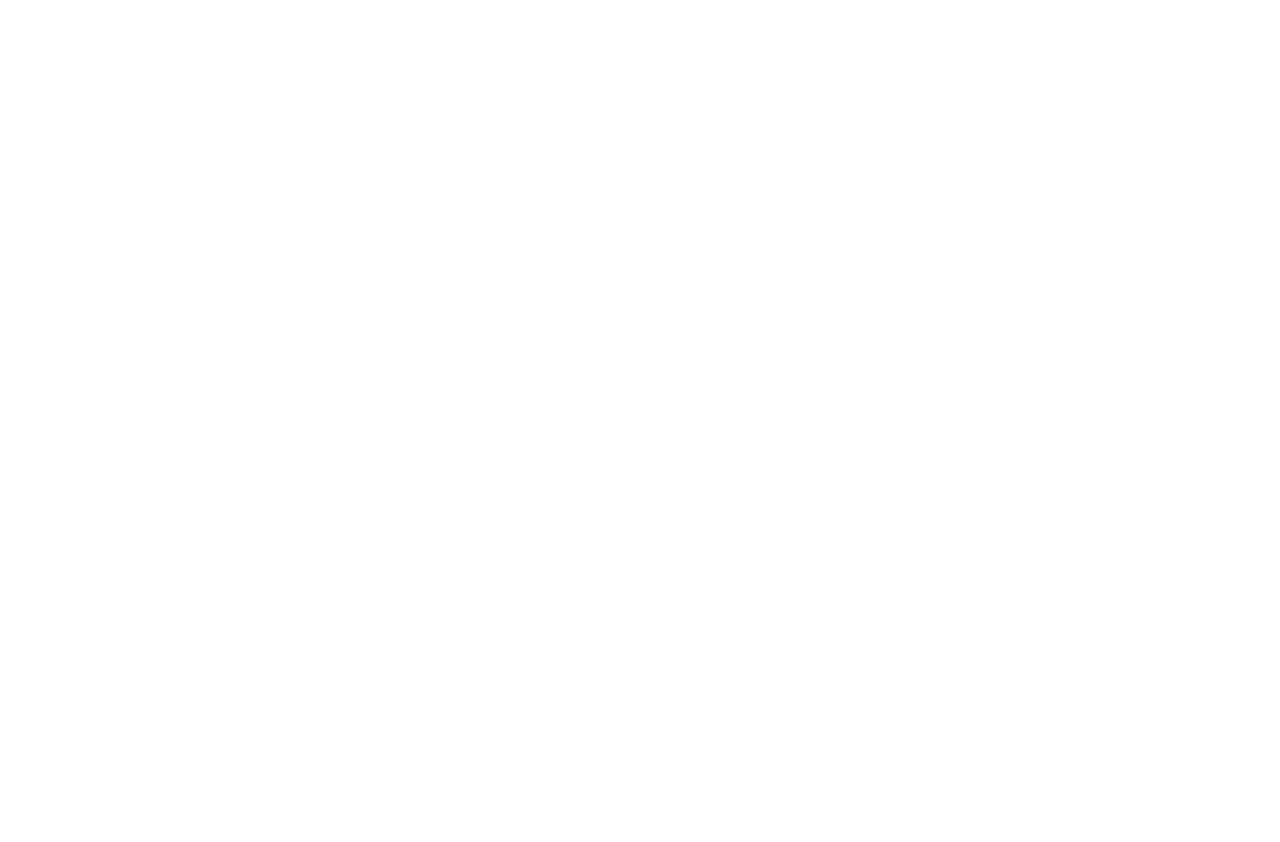
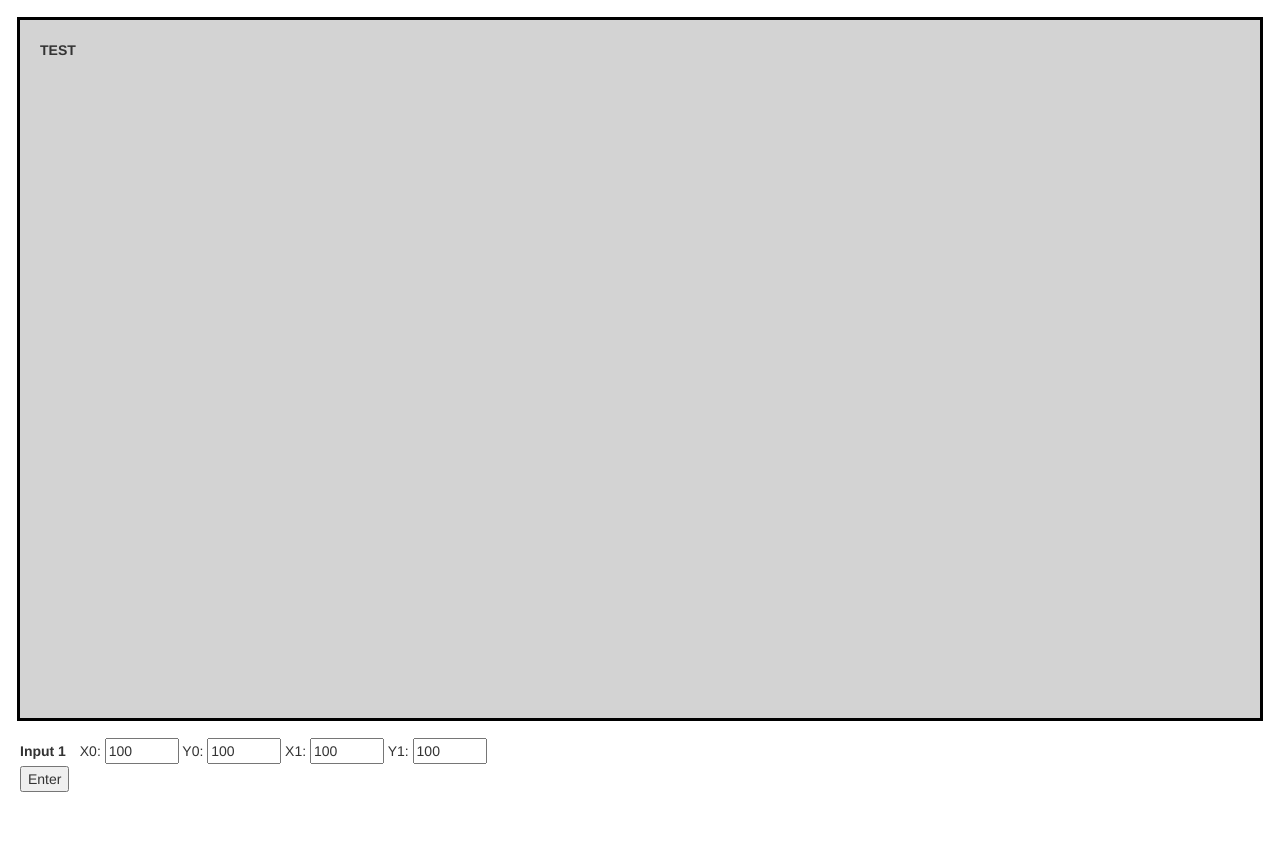
Before and after one commit to NinoD1995/MultiviewTool, a plain HTML site: page index.html in a window 1280 px wide. Before the commit the page ends 800 px from the top, so only its background shows below. Drawn offline with nearby package versions, Linux system fonts and the light colour scheme.

Commit message:
coordinate entry, input boxes

```diff
--- a/index.html
+++ b/index.html
@@ -1,9 +1,96 @@
-<!DOCTYPE html>
+<!DOCTYPE HTML>
+
 <html>
     <head>
         <title>Multiview Tool</title>
+        <meta name="viewport" content="width=device-width, initial-scale=1">
+        <meta name="HandheldFriendly" content="true">
+
+        <link rel="stylesheet" href="https://maxcdn.bootstrapcdn.com/bootstrap/3.3.7/css/bootstrap.min.css">
+
+        <style type="text/css" media="all">
+            .bodydiv {
+                position: absolute;
+                top: 0;
+                left: 0;
+                width: 100%;
+                height: 100%;
+                padding: 20px;
+            }
+            .display {
+                outline-style: solid;
+                outline-color: black;
+                background-color: lightgray;
+                width: 100%;
+                height: 0;
+                padding-top: 56.25%; /* 16:9 aspect ratio */
+                position: relative;
+            }
+            .controls {
+                padding-top: 20px;
+                padding-bottom: 50px;
+            }
+            label {
+                padding-right: 10px;
+            }
+            .text {
+                position: absolute;
+                top: 0;
+                left: 0;
+                bottom: 0;
+                right: 0;
+                padding: 20px;
+                font-weight: 600;
+            }
+            .quadrant {
+                outline-style: solid;
+                outline-color: black;
+                background-color: rgb(165, 26, 26);
+                position: relative;
+                z-index: -1;
+            }
+        </style>
+
+        <script>
+            function getValues() {
+                var x = document.getElementById("input1");
+                document.getElementById("text").innerHTML = "";
+                var points = [];
+                var i;
+                for (i=0; i<x.length; i++) {
+                    points.push(x.elements[i].value);
+                }
+/*                 document.getElementById("text").innerHTML = points;
+ */                drawBox(points);
+            }
+
+            function drawBox(points) {
+                var box = document.getElementById("box1");
+                box.setAttribute("x", points[0]);
+                box.setAttribute("y", points[1]);
+                box.setAttribute("width", points[2]-points[0]);
+                box.setAttribute("height", points[3]-points[1]);
+            }
+        </script>
     </head>
+
     <body>
+        <div class="bodydiv">
+            <div class="display">
+                <div class="text" id="text">TEST</div>
+                <div class="quadrant" id="box1" x="100px" y="100[x" z="-1" height="100px" width="100px"></div> <!--box for input 1-->
+            </div>
 
+            <div class="controls">
+                <form id="input1">
+                    <label>Input 1</label>
+                    X0: <input class="input1" type="number" name="x0" value="100" min="0" max="1919">
+                    Y0: <input class="input1" type="number" name="y0" value="100" min="0" max="1079">
+                    X1: <input class="input1" type="number" name="x1" value="100" min="0" max="1919">
+                    Y1: <input class="input1" type="number" name="y1" value="100" min="0" max="1919">
+                </form>
+                <button onclick="getValues()" id="btn-enter">Enter</button>
+            </div>
+        </div>
     </body>
 </html>
```
